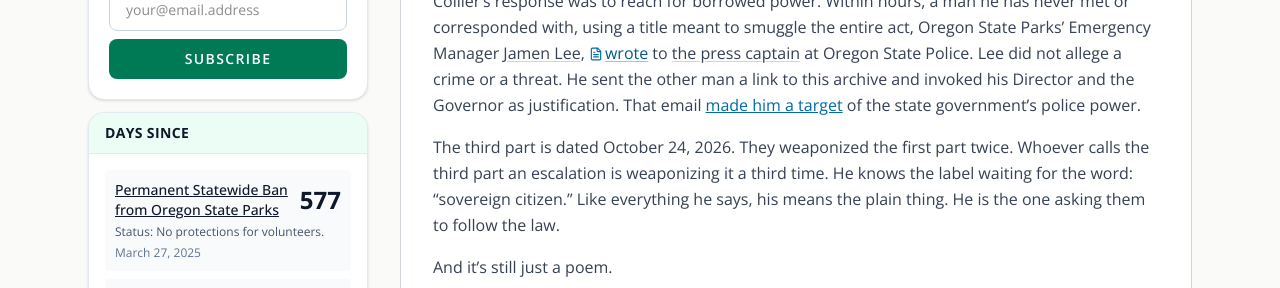
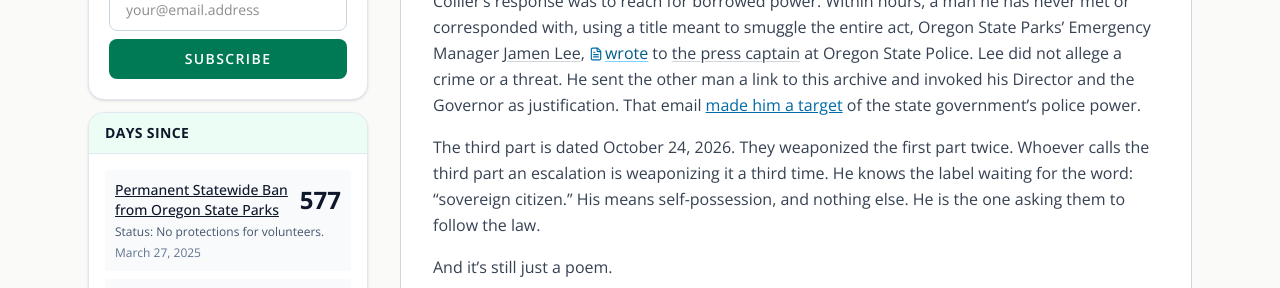
Before and after one commit to rswfire/rswfire.oprd, a Next.js app: page /soliloquy in a window 1280 px wide. Shown: the part 1120-1408 px from the top of the page. Built offline with nearby package versions, Linux system fonts and the light colour scheme.

Commit message:
Soliloquy: self-possession, and nothing else

```diff
--- a/app/(archive)/soliloquy/page.tsx
+++ b/app/(archive)/soliloquy/page.tsx
@@ -365,7 +365,7 @@ export default function StormchasersSoliloquyPage() {
                 <p>
                     The third part is dated October 24, 2026. They weaponized the first part twice. Whoever calls the
                     third part an escalation is weaponizing it a third time. He knows the label waiting for the word: &ldquo;sovereign citizen.&rdquo;
-                    Like everything he says, his means the plain thing. He is the one asking them to follow the law.
+                    His means self-possession, and nothing else. He is the one asking them to follow the law.
                 </p>
                 <p>And it&rsquo;s still just a poem.
                 </p>
```
